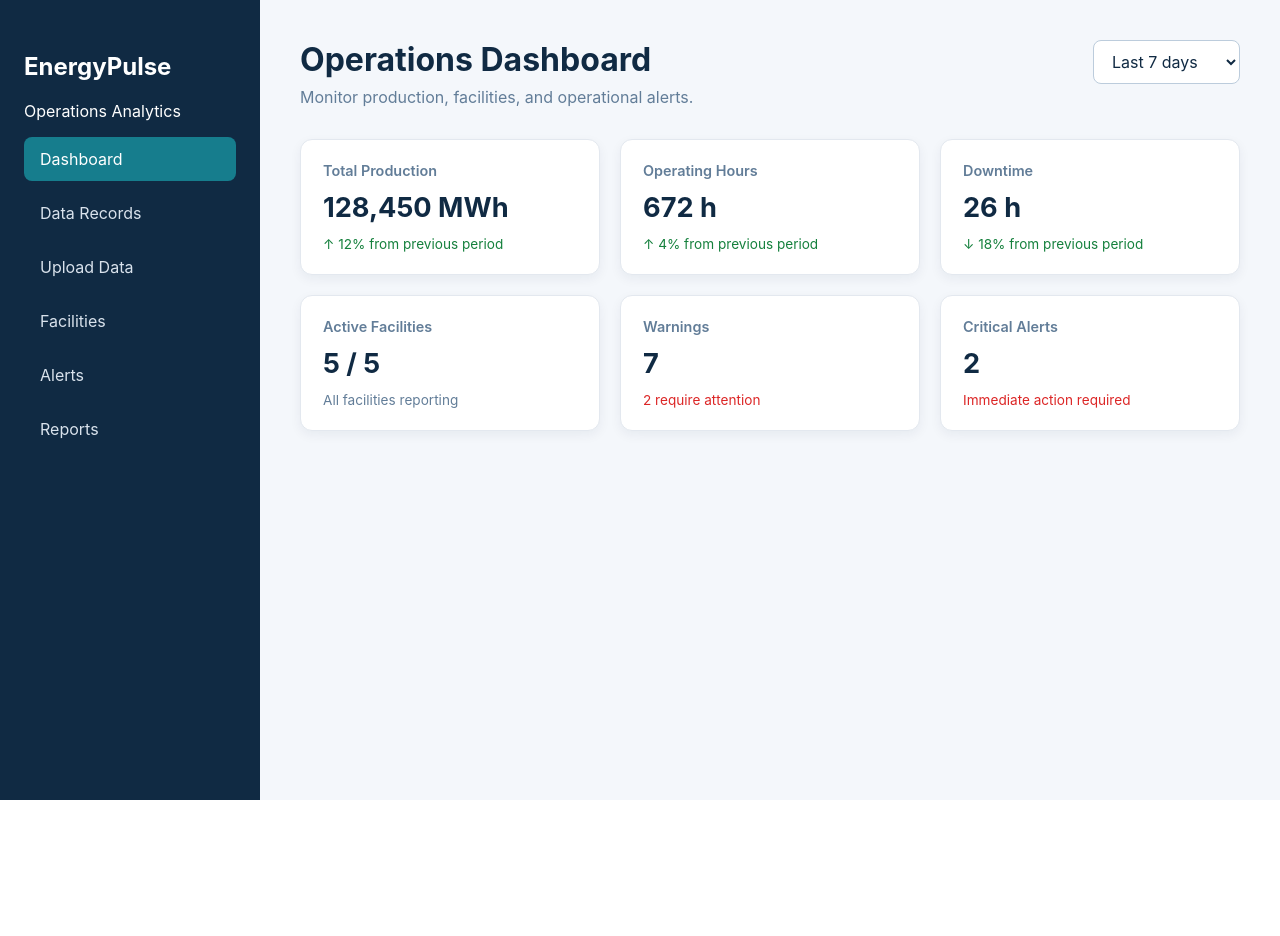
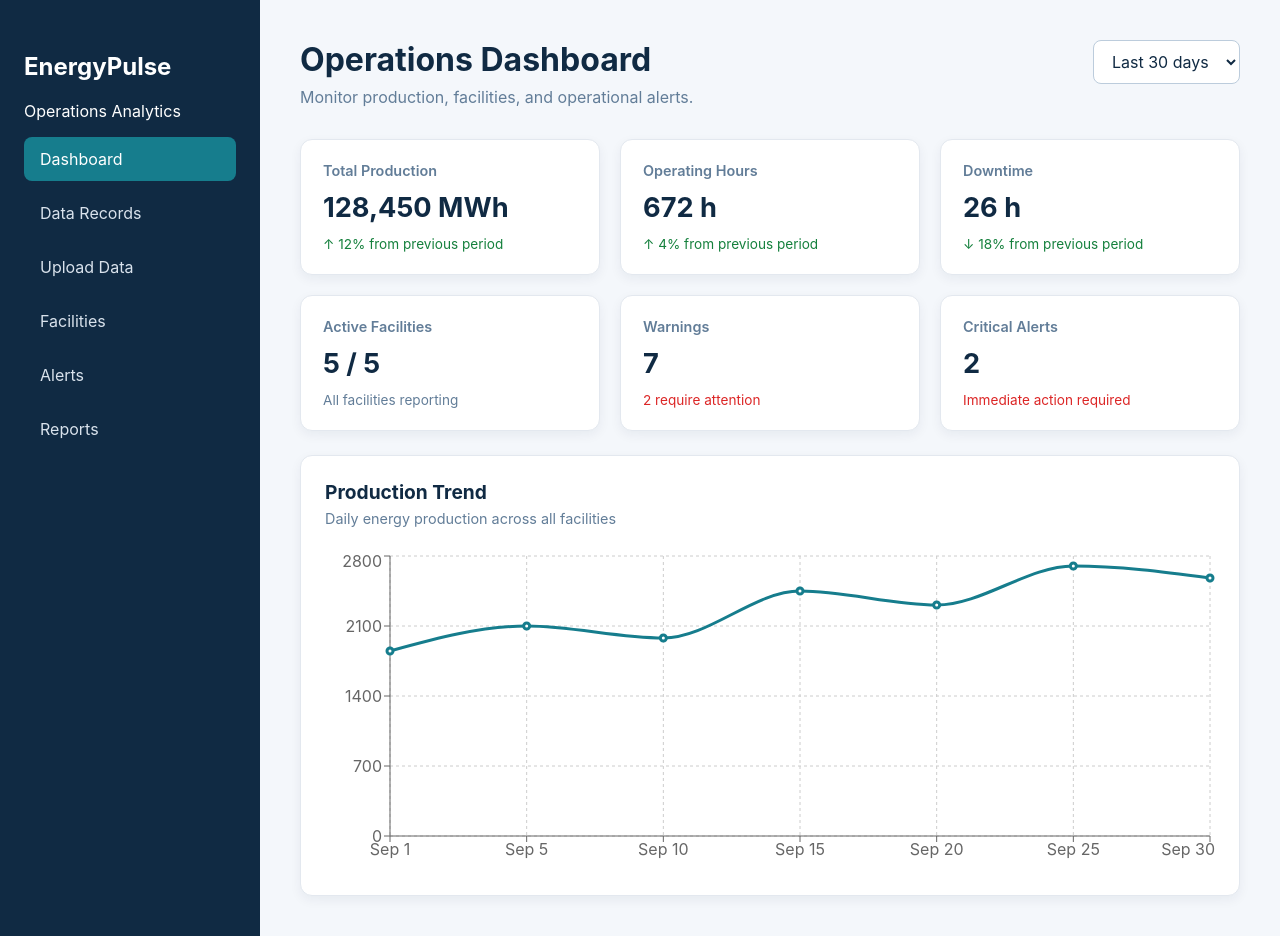
Before and after one commit to humairakarimi/energypulse-dashboard, a React (Vite) app in the folder frontend/: page / in a window 1280 px wide. Before the commit the page ends 800 px from the top, so only its background shows below. Built offline with nearby package versions, Linux system fonts and the light colour scheme.

Commit message:
Add production trend chart with Recharts

```diff
--- a/frontend/src/App.css
+++ b/frontend/src/App.css
@@ -133,3 +133,30 @@
     grid-template-columns: repeat(2, minmax(0, 1fr));
   }
 }
+
+.chart-card {
+  margin-top: 24px;
+  padding: 24px;
+  border: 1px solid #e3e8ef;
+  border-radius: 12px;
+  background-color: white;
+  box-shadow: 0 4px 12px rgba(16, 42, 67, 0.06);
+}
+
+.chart-header h2 {
+  margin: 0 0 6px;
+  color: #102a43;
+  font-size: 1.2rem;
+}
+
+.chart-header p {
+  margin: 0;
+  color: #627d98;
+  font-size: 0.9rem;
+}
+
+.chart-container {
+  width: 100%;
+  height: 320px;
+  margin-top: 24px;
+}
--- /dev/null
+++ b/frontend/src/components/dashboard/ProductionChart.tsx
@@ -0,0 +1,52 @@
+import {
+  CartesianGrid,
+  Line,
+  LineChart,
+  ResponsiveContainer,
+  Tooltip,
+  XAxis,
+  YAxis,
+} from "recharts";
+
+const productionData = [
+  { date: "Sep 1", production: 1850 },
+  { date: "Sep 5", production: 2100 },
+  { date: "Sep 10", production: 1980 },
+  { date: "Sep 15", production: 2450 },
+  { date: "Sep 20", production: 2310 },
+  { date: "Sep 25", production: 2700 },
+  { date: "Sep 30", production: 2580 },
+];
+
+function ProductionChart() {
+  return (
+    <section className="chart-card">
+      <div className="chart-header">
+        <div>
+          <h2>Production Trend</h2>
+          <p>Daily energy production across all facilities</p>
+        </div>
+      </div>
+
+      <div className="chart-container">
+        <ResponsiveContainer width="100%" height="100%">
+          <LineChart data={productionData}>
+            <CartesianGrid strokeDasharray="3 3" />
+            <XAxis dataKey="date" />
+            <YAxis />
+            <Tooltip />
+
+            <Line
+              type="monotone"
+              dataKey="production"
+              stroke="#167d8d"
+              strokeWidth={3}
+            />
+          </LineChart>
+        </ResponsiveContainer>
+      </div>
+    </section>
+  );
+}
+
+export default ProductionChart;
--- a/frontend/src/pages/Dashboard.tsx
+++ b/frontend/src/pages/Dashboard.tsx
@@ -1,4 +1,6 @@
 import MetricCard from "../components/dashboard/MetricCard.tsx";
+import ProductionChart from "../components/dashboard/ProductionChart";
+
 function Dashboard() {
   return (
     <main className="main-content">
@@ -9,13 +11,10 @@ function Dashboard() {
         </div>
 
         <select className="date-filter">
+          <option>Last 30 days</option>
           <option>Last 7 days</option>
-          <option>Last 30 days</option>
           <option>Last 90 days</option>
         </select>
-
-
-
 
       </header>
       <section className="metrics-grid">
@@ -61,6 +60,7 @@ function Dashboard() {
           status="negative"
         />
       </section>
+      <ProductionChart />
     </main>
   );
 }
```
